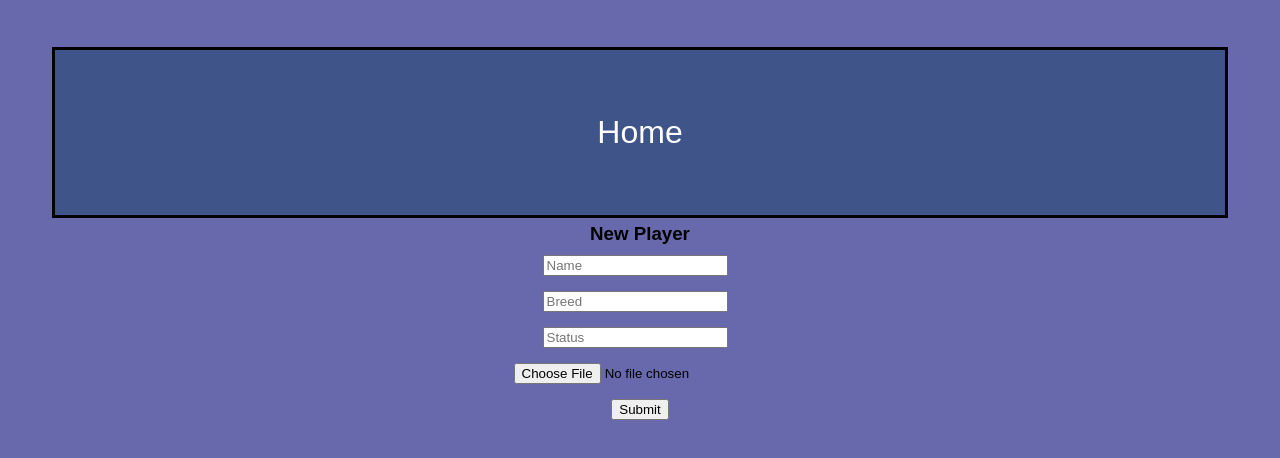
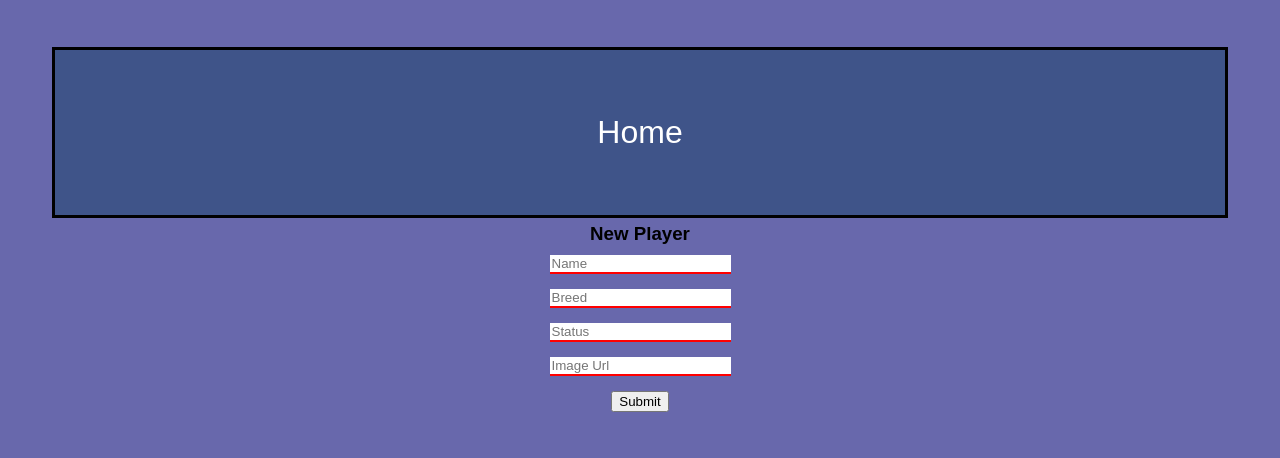
Before and after one commit to Puppy-Bowl-React-Stars/PuppyBowlReact, a React (Vite) app: page /playerform in a window 1280 px wide. Shown: the top 458 px of the page. Built offline with nearby package versions, Linux system fonts and the light colour scheme.

Commit message:
update form

```diff
--- a/src/components/NewPlayerForm.jsx
+++ b/src/components/NewPlayerForm.jsx
@@ -10,20 +10,17 @@ export default function NewPlayerForm() {
       <h3>New Player</h3>
       <div className="field">
         <input type="text" id="name" name="name" placeholder="Name" required />
-        <small></small>
       </div>
       <div className="field">
         <input type="text" id="breed" name="breed" placeholder="Breed" required />
-        <small></small>
       </div>
       <div className="field">
         <input type="text" id="status" name="status" placeholder="Status" required />
-        <small></small>
       </div>
       <div className="field">
-        <input type='file' id="imageUrl" name="imageUrl" src="#" alt="imageUrl"/>
+        <input type='text' id="imageUrl" name="imageUrl" placeholder="Image Url" required/>
         </div>
-          <button type="submit">Submit</button>
+       <button type="submit">Submit</button>
     </form>
       </>
     );
--- a/src/index.css
+++ b/src/index.css
@@ -192,3 +192,16 @@ body {
     25px 25px 0px #6868AC,  */
 
 }
+
+
+.new-player-form{
+
+}
+
+input[type=text] {
+  background-color: none;
+  /* border: 3px solid #555; */
+
+  border: none;
+  border-bottom: 2px solid red;
+}
```
